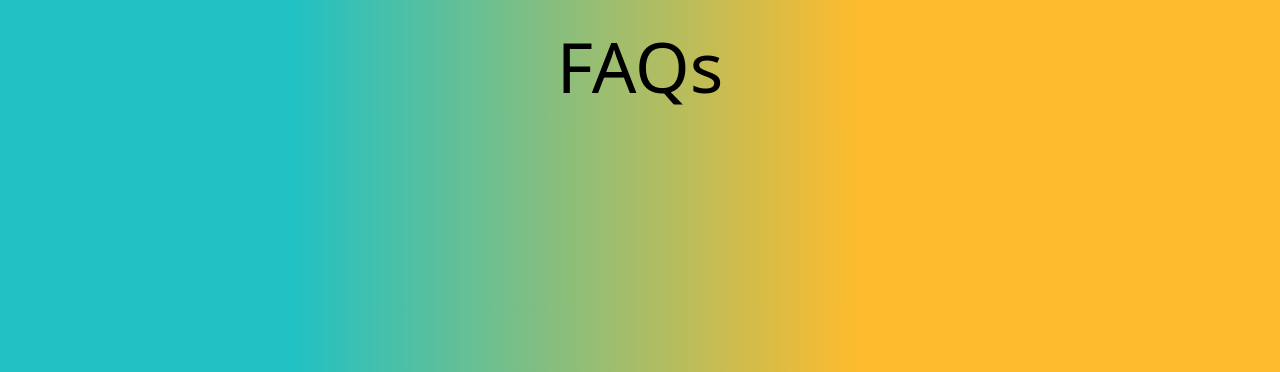
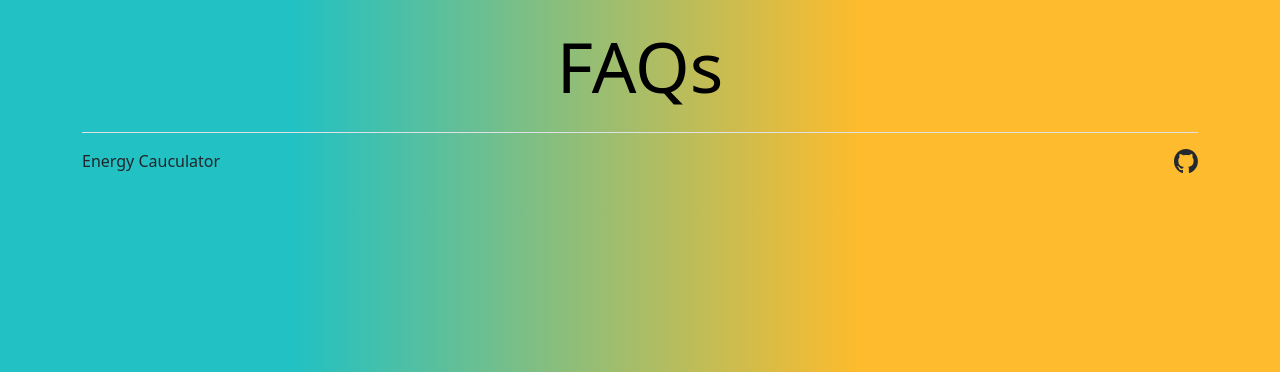
Before and after one commit to TimotejR2/Final_Project, a Flask app: page /FAQ in a window 1280 px wide. Shown: the part 73-445 px from the top of the page. Run offline with Flask 3, Linux system fonts and the light colour scheme.

Commit message:
Add footer

```diff
--- a/templates/layout.html
+++ b/templates/layout.html
@@ -32,8 +32,22 @@
 			</header>
 		  </div>
 		<main>
+
             {% block main %}{% endblock %}
         </main>
+
+		<div class="b-example-divider"></div>
+		<div class="container">
+		<footer class="d-flex flex-wrap justify-content-between align-items-center py-3 my-4 border-top">
+			<div class="col-md-4 d-flex align-items-center">
+			<span class="mb-3 mb-md-0 text-body-secondary">Energy Cauculator</span>
+			</div>
+
+			<ul class="nav col-md-4 justify-content-end list-unstyled d-flex">
+			<input type="image" onclick="window.location.href='https://github.com/TimotejR2/Final_Project.git';" width="24" height="24" src="../static/github.svg"/>
+		</footer>
+		</div>
+
     </body>
 
 </html>
--- a/templates/resoult.html
+++ b/templates/resoult.html
@@ -24,7 +24,7 @@
                         data: val,
                         fill: false,
                         borderColor: 'rgb(255, 0, 0)',
-                        tension: 0.1
+                        tension: 0.
                     }]
                 },
             });
```
Also changed, not shown: static/github.svg (added), users.db (deleted).
